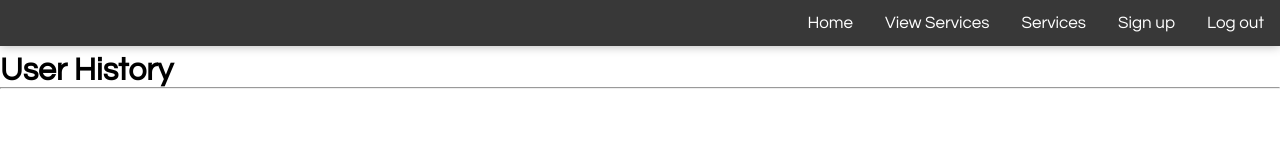
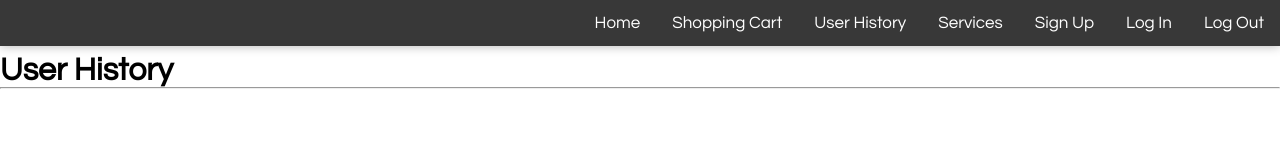
Before and after one commit to AeroArtz/BabyCare_Website, a website: page 128 Prj/public/history.html in a window 1280 px wide. Drawn offline with Linux system fonts and the light colour scheme.

Commit message:
Update history.html

```diff
--- a/128 Prj/public/history.html
+++ b/128 Prj/public/history.html
@@ -8,10 +8,12 @@
     <body>
 
         <div class="navbar">
-            <a href="login_page">Log out</a>
-            <a href="registration_page">Sign up</a>
+            <a href="logout">Log Out</a>
+            <a href="login_page">Log In</a>
+            <a href="registration_page">Sign Up</a>
             <a href="services">Services</a>
-            <a href="viewServices">View Services</a>
+            <a href="user_history" >User History</a>
+            <a href="viewServices" >Shopping Cart</a>
             <a href="home">Home</a>
           </div>
 <br>
```
